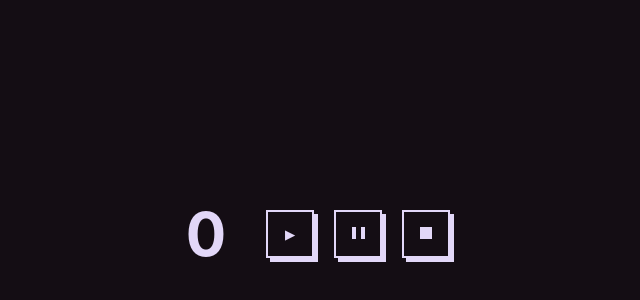
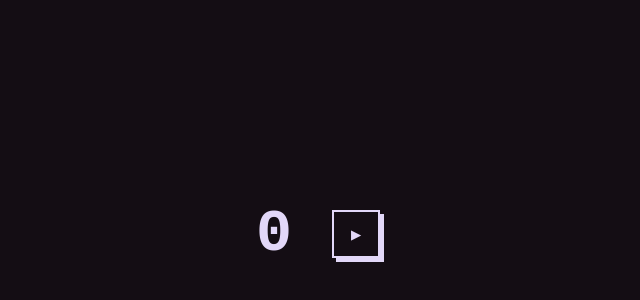
Before and after one commit to gustavofsantos/timer-xstate-demo, a React (Create React App) app: page / in a window 1280 px wide. Shown: the part 166-466 px from the top of the page, without its empty margins (322-962 px from the left). Built offline with nearby package versions, Linux system fonts and the light colour scheme.

Commit message:
timer v2

```diff
--- a/src/components/Timer.js
+++ b/src/components/Timer.js
@@ -4,26 +4,59 @@ import IconStop from './IconStop'
 
 import './timer.css'
 
-export default function Timer() {
+function useInterval(cb, delay) {
+  const [state, setState] = React.useState(false)
+  const savedCallback = React.useRef()
+
+  const start = () => setState(true)
+  const pause = () => setState(false)
+
+  React.useEffect(() => {
+    savedCallback.current = cb
+  }, [cb])
+
+  React.useEffect(() => {
+    const tick = () => savedCallback.current()
+    if (delay !== null && delay !== undefined && state) {
+      tick()
+      const timer = setInterval(tick, delay)
+      return () => clearInterval(timer)
+    }
+  }, [delay, state])
+
+  return { start, pause }
+}
+
+function useTimer() {
   const [timerState, setTimerState] = React.useState('stopped')
-  const [counter, setCounter] = React.useState(0)
+  const [value, setValue] = React.useState(0)
 
-  const start = () => setTimerState('started')
+  const { start: startInterval, pause: pauseInterval } = useInterval(() => {
+    setValue(value + 1)
+    setTimerState('started')
+  }, 1000)
 
-  const pause = () => setTimerState('paused')
+  const start = () => {
+    setTimerState('started')
+    startInterval()
+  }
+
+  const pause = () => {
+    setTimerState('paused')
+    pauseInterval()
+  }
 
   const stop = () => {
+    pause()
+    setValue(0)
     setTimerState('stopped')
-    setCounter(0)
   }
 
-  React.useEffect(() => {
-    if (timerState === 'started') {
-      setTimeout(() => {
-        setCounter(counter + 1)
-      }, 1000)
+  return { start, pause, stop, value, timerState }
 }
-  }, [counter, timerState])
+
+export default function Timer() {
+  const { start, pause, stop, value, timerState } = useTimer()
 
   return (
     <div className="timer">
@@ -32,19 +65,26 @@ export default function Timer() {
           'timer__counter' + (timerState === 'paused' ? ' blinking' : '')
         }
       >
-        {counter}
+        {value}
       </h1>
 
       <div className="timer__buttons">
+        {(timerState === 'paused' || timerState === 'stopped') && (
           <button type="button" onClick={start} className="timer__button">
             ▶
           </button>
+        )}
+        {timerState === 'started' && (
           <button type="button" onClick={pause} className="timer__button">
             <IconPause />
           </button>
+        )}
+
+        {(timerState === 'started' || timerState === 'paused') && (
           <button type="button" onClick={stop} className="timer__button">
             <IconStop />
           </button>
+        )}
       </div>
     </div>
   )
--- a/src/index.css
+++ b/src/index.css
@@ -7,9 +7,7 @@
 
 body {
   margin: 0;
-  font-family: -apple-system, BlinkMacSystemFont, 'Segoe UI', 'Roboto', 'Oxygen',
-    'Ubuntu', 'Cantarell', 'Fira Sans', 'Droid Sans', 'Helvetica Neue',
-    sans-serif;
+  font-family: monospace;
   -webkit-font-smoothing: antialiased;
   -moz-osx-font-smoothing: grayscale;
 }
```
Lines whose indentation alone changed are shown as unchanged.
